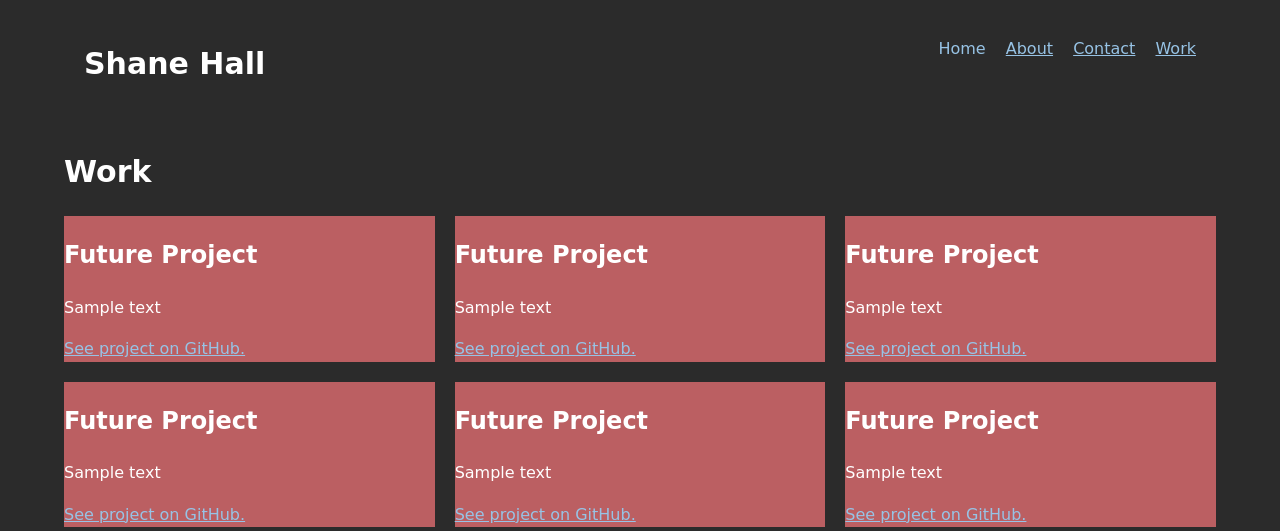
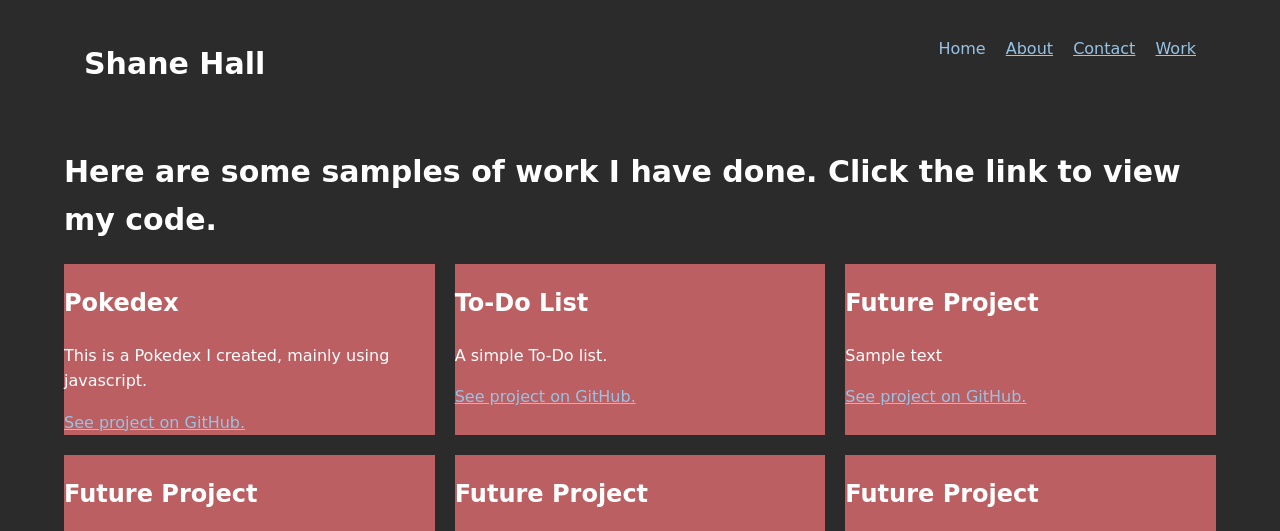
Before and after one commit to DistractedWanderer/portfolio-website, a plain HTML site: page work.html in a window 1280 px wide. Shown: the top 531 px of the page. Drawn offline with nearby package versions, Linux system fonts and the light colour scheme; files whose address does not match are found by name.

Commit message:
General Update
Updated Links to inclued some of my code

```diff
--- a/work.html
+++ b/work.html
@@ -37,22 +37,22 @@
 
 <!--Main content-->
 <section>
-  <h1>Work</h1>
+  <h1>Here are some samples of work I have done. Click the link to view my code.</h1>
   <div class="grid">
     <!--Grid itmes will live here-->
     <div class="grid__item">
-      <h2>Future Project</h2>
+      <h2>Pokedex</h2>
       <p>
-        Sample text
+        This is a Pokedex I created, mainly using javascript.
       </p>
-      <a href="#"> See project on GitHub. </a>
+      <a href="https://github.com/DistractedWanderer/simple-js-pokemon"> See project on GitHub. </a>
     </div>
   <div class="grid__item">
-      <h2>Future Project</h2>
+      <h2>To-Do List</h2>
       <p>
-        Sample text
+        A simple To-Do list.
       </p>
-      <a href="#"> See project on GitHub. </a>
+      <a href="https://github.com/DistractedWanderer/to-do-list-app"> See project on GitHub. </a>
   </div>
   <div class="grid__item">
     <h2>Future Project</h2>
```
Also changed, not shown: index.html (+1 -1 lines), 2 other files.
